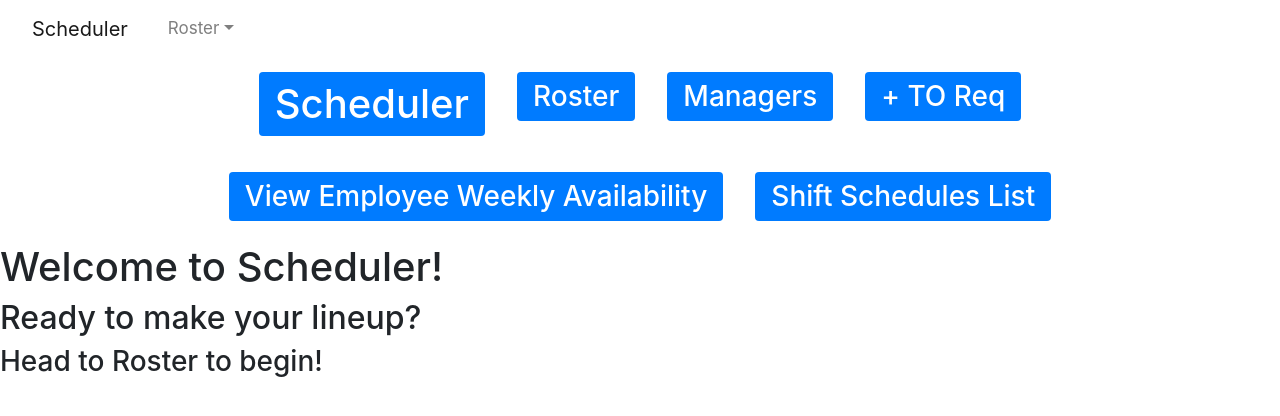
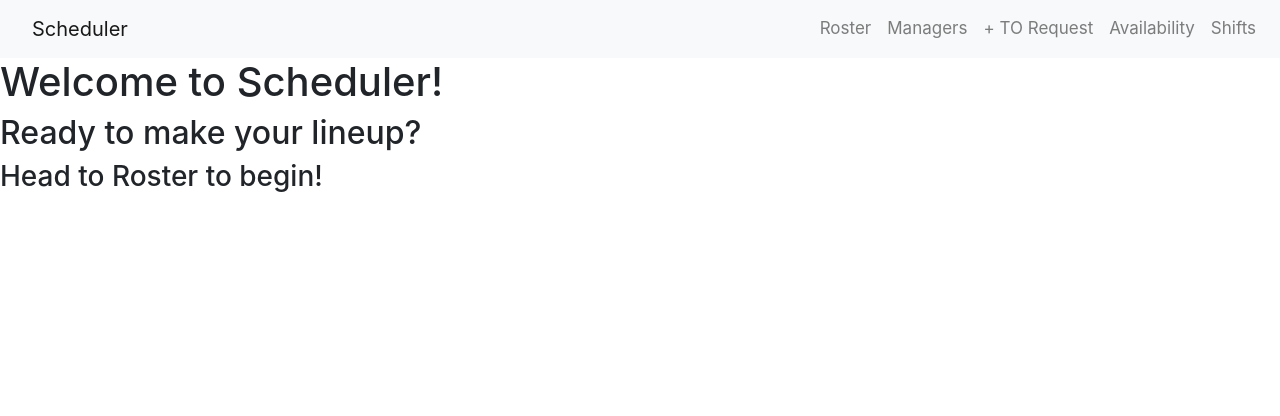
Before and after one commit to mrrogercampbell/scheduler-fe, a React (Create React App) app: page / in a window 1280 px wide. Shown: the top 416 px of the page. Built offline with nearby package versions, Linux system fonts and the light colour scheme.

Commit message:
add reactstrap navbar

```diff
--- a/src/Components/App/App.js
+++ b/src/Components/App/App.js
@@ -19,7 +19,7 @@ import ShiftSchedList from '../ShiftSched/ShiftSchedList';
 import ShiftSchedUpdate from '../ShiftSched/ShiftSchedUpdate'
 import ShiftSchedDetail from '../ShiftSched/ShiftSchedDetail'
 import Home from '../Home'
-import { Navbar, NavbarBrand, NavbarToggler, Collapse, Nav, UncontrolledDropdown, DropdownToggle, DropdownMenu, DropdownItem} from 'reactstrap'
+import { Navbar, NavbarBrand, NavbarToggler, Collapse, Nav, UncontrolledDropdown, DropdownMenu, DropdownItem, NavItem, NavLink} from 'reactstrap'
 
 class App extends Component {
   constructor(props) {
@@ -39,32 +39,37 @@ class App extends Component {
   render() {
     return (
       <div className='App'>
-        <Navbar color="faded" light expand="md">
-            {/* Brandname */}
-          <NavbarBrand href="/">
-            Scheduler
-          </NavbarBrand>
-               {/* Add toggler to auto-collapse */}
+        <Navbar color="light" light expand="md">
+          <NavbarBrand href="/">Scheduler</NavbarBrand>
           <NavbarToggler onClick={this.toggle} />
           <Collapse isOpen={this.state.isOpen} navbar>
-
-            {/* Pull right */}
-            <Nav className="mr-auto" navbar>
+            <Nav className="ml-auto" navbar>
+              <NavItem>
+                <NavLink href="/employees">Roster</NavLink>
+              </NavItem>
+              <NavItem>
+                <NavLink href="/managers">Managers</NavLink>
+              </NavItem>
+              <NavItem>
+                <NavLink href="/unavailability/new">+ TO Request</NavLink>
+              </NavItem>
+              <NavItem>
+                <NavLink href="/availability">Availability</NavLink>
+              </NavItem>
+              <NavItem>
+                <NavLink href="/shiftschedules">Shifts</NavLink>
+              </NavItem>
               <UncontrolledDropdown nav inNavbar>
-                <DropdownToggle nav caret>
-                  Roster
-                </DropdownToggle>
-
-                <DropdownMenu >
+                <DropdownMenu right>
                   <DropdownItem>
-                    Managers
+                    Option 1
                   </DropdownItem>
                   <DropdownItem>
-                    + TO Request
+                    Option 2
                   </DropdownItem>
                   <DropdownItem divider />
                   <DropdownItem>
-                    Logout
+                    Reset
                   </DropdownItem>
                 </DropdownMenu>
               </UncontrolledDropdown>
@@ -72,41 +77,8 @@ class App extends Component {
           </Collapse>
         </Navbar>
 
-
-
-
-        <nav className="nav nav-pills nav-fill nav justify-content-center van">
-
-          <Link to="/">
-            <h1 className="nav-link active">Scheduler</h1>
-          </Link>
-
-          <Link to="/employees">
-            <h3 className="nav-link active">Roster</h3>
-          </Link>
-
-          <Link to="/managers">
-            <h3 className="nav-link active">Managers</h3>
-          </Link>
-
-          <Link to="/unavailability/new">
-            <h3 className="nav-link active">+ TO Req</h3>
-          </Link>
-
-          <Link to="/availability">
-            <h3 className="nav-link active">View Employee Weekly Availability</h3>
-          </Link>
-
-          <Link to="/shiftschedules">
-            <h3 className="nav-link active">Shift Schedules List</h3>
-          </Link>
-        </nav>
-
         <main>
           <Switch>
-            {/* <Route
-            exact path="/employee/:id" render={routerProps => <EmployeeDetail {...routerProps} />} /> */}
-
             <Route
               exact path="/employee/new" render={routerProps => <EmployeeCreate {...routerProps} />} />
 
```
